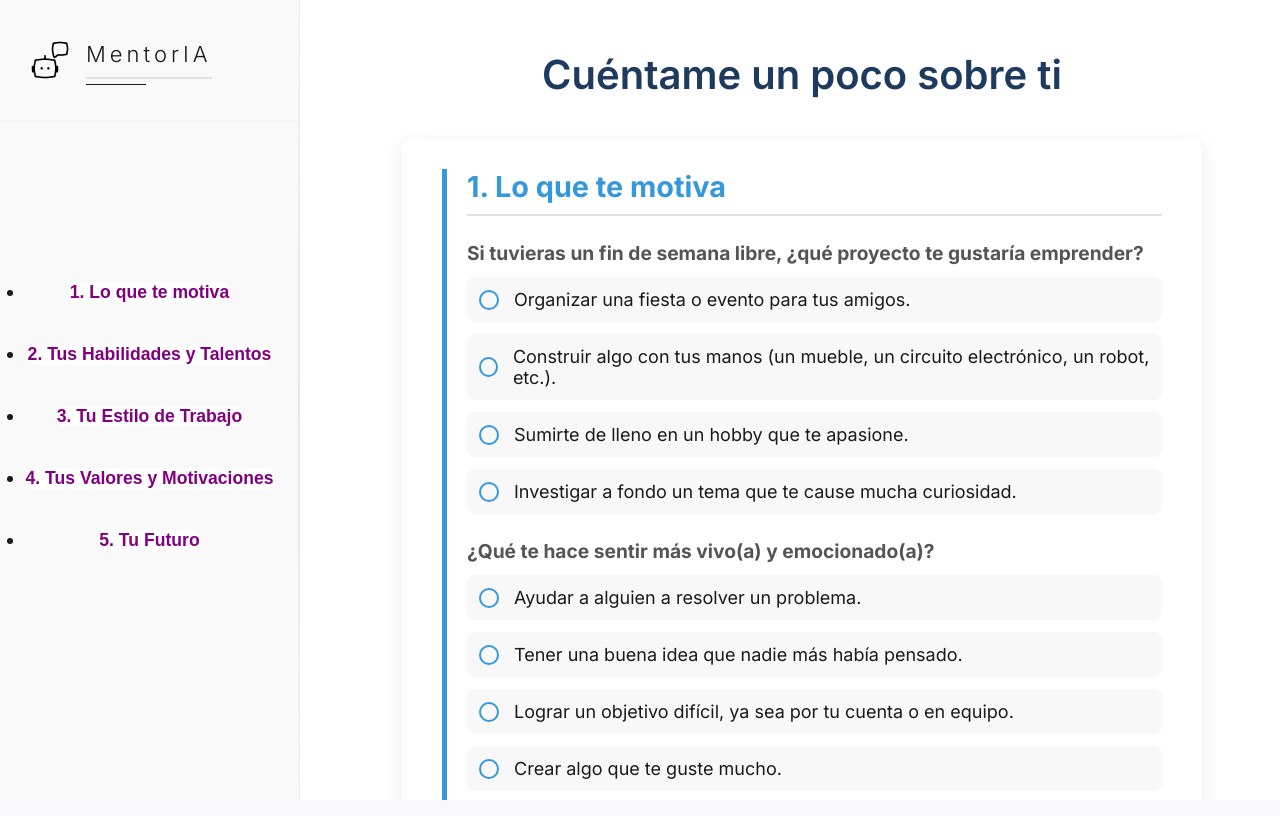
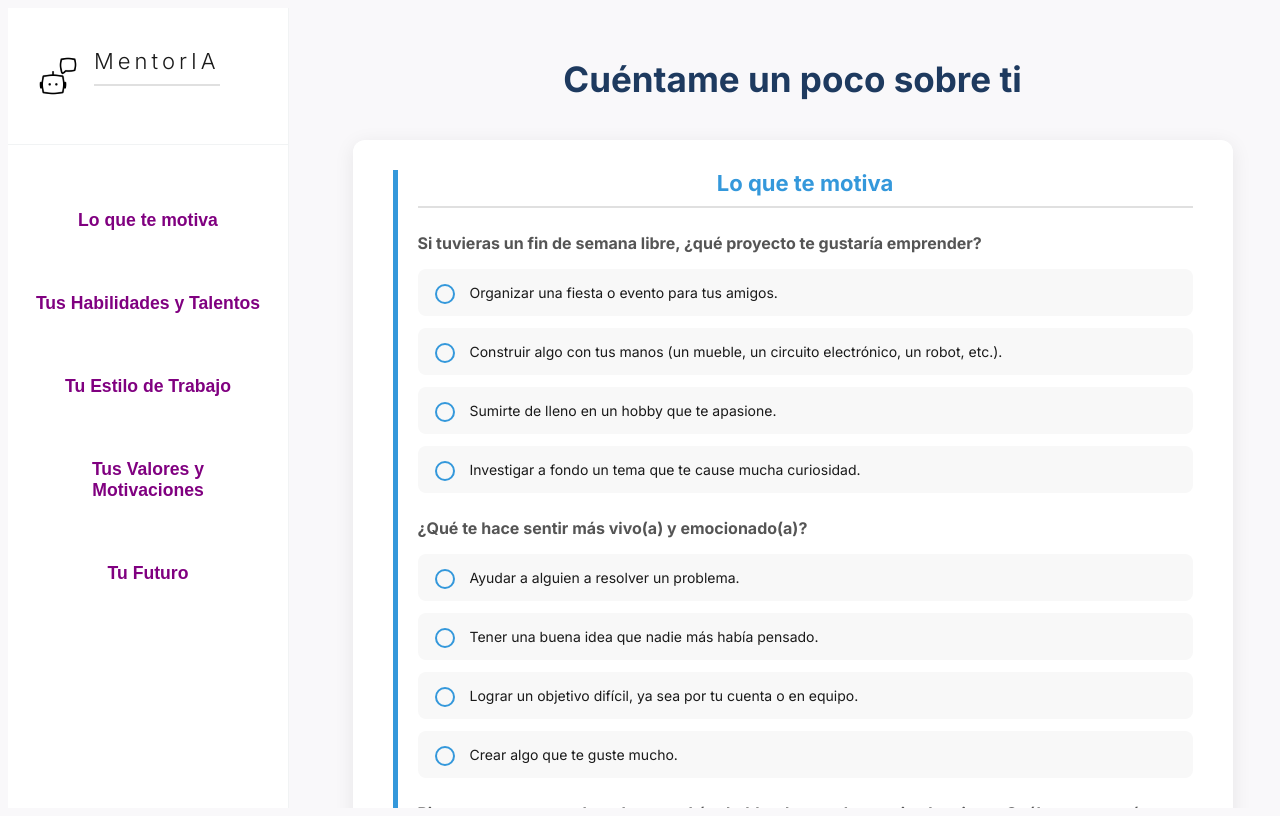
Before and after one commit to Christopher-V36/Hack_Ellucian_2025, a plain HTML site: page front/Formulario.html in a window 1280 px wide. Drawn offline with nearby package versions, Linux system fonts and the light colour scheme.

Commit message:
Cambios_estilo_form

```diff
--- a/assets/form.css
+++ b/assets/form.css
@@ -1,7 +1,11 @@
-html, body {
-      height: auto;
-      min-height: 100%;
-      overflow-y: auto;
+@import url('https://fonts.googleapis.com/css2?family=Inter:wght@300;400;500;600;700&display=swap');
+    body{
+      font-family: 'Inter', -apple-system, BlinkMacSystemFont, 'Segoe UI', sans-serif;
+      background: #f9f8fa;
+      height: 100vh;
+      overflow: hidden;
+      color: #1a1a1a;
+      font-size: 18px; /* Aumentado de tamaño base */
     }
     .app-container {
       display: flex;
@@ -64,6 +68,7 @@ html, body {
       margin: 40px auto;
       max-width: 800px;
       animation: fadeIn 0.8s ease-in-out;
+      font-size: 14px;
     }
 
     .seccion-cuestionario {
@@ -75,9 +80,9 @@ html, body {
     h1 {
       color: #1e3a5f;
       text-align: center;
-      font-size: 2.5rem;
+      font-size: 34px;
       margin-top: 50px;
-      font-weight: 600;
+      font-weight: bold;
     }
 
     h2 {
@@ -85,13 +90,14 @@ html, body {
       border-bottom: 2px solid #e0e0e0;
       padding-bottom: 10px;
       margin-top: 0;
-      font-size: 1.8rem;
+      font-size: 22px;
+      text-align: center;
     }
 
     h3 {
       color: #555;
       margin-top: 25px;
-      font-size: 1.2rem;
+      font-size: 16px;
     }
 
     label {
@@ -163,33 +169,27 @@ html, body {
       margin-top: 40px;
       text-align: center;
     }
+    h1{
+      font-size: 35px;
+
+    }
 
     button {
       text-align: center;
       align-items: center;
       justify-content: center;
+      background-color: none;
+      color: purple;
       background-color: #ffffff;
-      color: purple;
       flex-direction: column;
-      margin-bottom: 40px;
+      margin-bottom: 60px;
       border: none;
       border-radius: 8px;
       cursor: pointer;
       font-size: 1.1rem;
       font-weight: bold;
-      transition: background-color 0.3s ease, transform 0.2s ease;
+      transition: transform 0.2s ease;
       gap: 20px;
-    }
-
-    button:hover {
-      background-color: #2980b9;
-      transform: translateY(-2px);
-    }
-
-    button:disabled {
-      background-color: #bdc3c7;
-      cursor: not-allowed;
-      transform: none;
     }
     .left-sidebar {
     display: flex;
@@ -213,6 +213,12 @@ html, body {
     gap: 20px;
     padding: 30px 20px;
     flex: 1;
+    padding-bottom: 80px;
+}
+
+.sidebar-list{
+  list-style: none;
+  padding-left: 0;
 }
 
 .sidebar-nav .nav-item {
@@ -224,9 +230,6 @@ html, body {
     width: 100%;
     max-width: 200px;
 }
-
-    #btn-submit { background-color: #27ae60; }
-    #btn-submit:hover { background-color: #229954; }
 
     @keyframes fadeIn {
       from { opacity: 0; transform: translateY(20px); }
--- a/front/Formulario.html
+++ b/front/Formulario.html
@@ -5,7 +5,8 @@
   <meta name="viewport" content="width=device-width, initial-scale=1.0"/>
   <title>Cuestionario de Intereses</title>
   <link rel="stylesheet" href="../assets/form.css">
-  <link rel="stylesheet" href="../assets/informacion.css">
+
+  <link href="https://fonts.googleapis.com/icon?family=Material+Icons" rel="stylesheet">
   <script type="module" src="https://unpkg.com/ionicons@7.1.0/dist/ionicons/ionicons.esm.js"></script>
   <script nomodule src="https://unpkg.com/ionicons@7.1.0/dist/ionicons/ionicons.js"></script>
 </head>
@@ -25,7 +26,7 @@
       <form id="cuestionario-form">
         <!-- SECCIÓN 1 -->
         <div id="seccion1" class="seccion-cuestionario">
-          <h2>1. Lo que te motiva</h2>
+          <h2>Lo que te motiva</h2>
 
           <h3>Si tuvieras un fin de semana libre, ¿qué proyecto te gustaría emprender?</h3>
           <label><input type="radio" name="pregunta1" value="fiesta" required> Organizar una fiesta o evento para tus amigos.</label>
@@ -45,7 +46,7 @@
 
         <!-- SECCIÓN 2 -->
         <div id="seccion2" class="seccion-cuestionario" style="display: none;">
-          <h2>2. Tus Habilidades y Talentos</h2>
+          <h2>Tus Habilidades y Talentos</h2>
 
           <h3>Cuando trabajas en equipo, ¿qué rol sueles asumir?</h3>
           <label><input type="radio" name="pregunta4" value="lider" required> El líder: Quien organiza y dirige al grupo.</label>
@@ -72,7 +73,7 @@
 
         <!-- SECCIÓN 3 -->
         <div id="seccion3" class="seccion-cuestionario" style="display: none;">
-          <h2>3. Tu Estilo de Trabajo</h2>
+          <h2>Tu Estilo de Trabajo</h2>
 
           <h3>¿Cómo te imaginas tu ambiente de trabajo ideal?</h3>
           <label><input type="radio" name="pregunta8" value="tranquilo" required> Una oficina tranquila, con tu propio espacio personal.</label>
@@ -103,7 +104,7 @@
 
         <!-- SECCIÓN 4 -->
         <div id="seccion4" class="seccion-cuestionario" style="display: none;">
-          <h2>4. Tus Valores y Motivaciones</h2>
+          <h2>Tus Valores y Motivaciones</h2>
 
           <h3>Si tuvieras que elegir, ¿qué es lo más importante para ti en un trabajo?</h3>
           <label><input type="radio" name="pregunta13" value="dinero" required> Ganar mucho dinero.</label>
@@ -122,7 +123,7 @@
 
         <!-- SECCIÓN 5 -->
         <div id="seccion5" class="seccion-cuestionario" style="display: none;">
-          <h2>5. Tu Futuro</h2>
+          <h2>Tu Futuro</h2>
 
           <h3>En una escala del 1 al 5, ¿qué tan seguro(a) te sientes de lo que quieres estudiar o hacer en el futuro?</h3>
           <label><input type="radio" name="pregunta16" value="1" required> 1 😞 Nada seguro</label>
```
